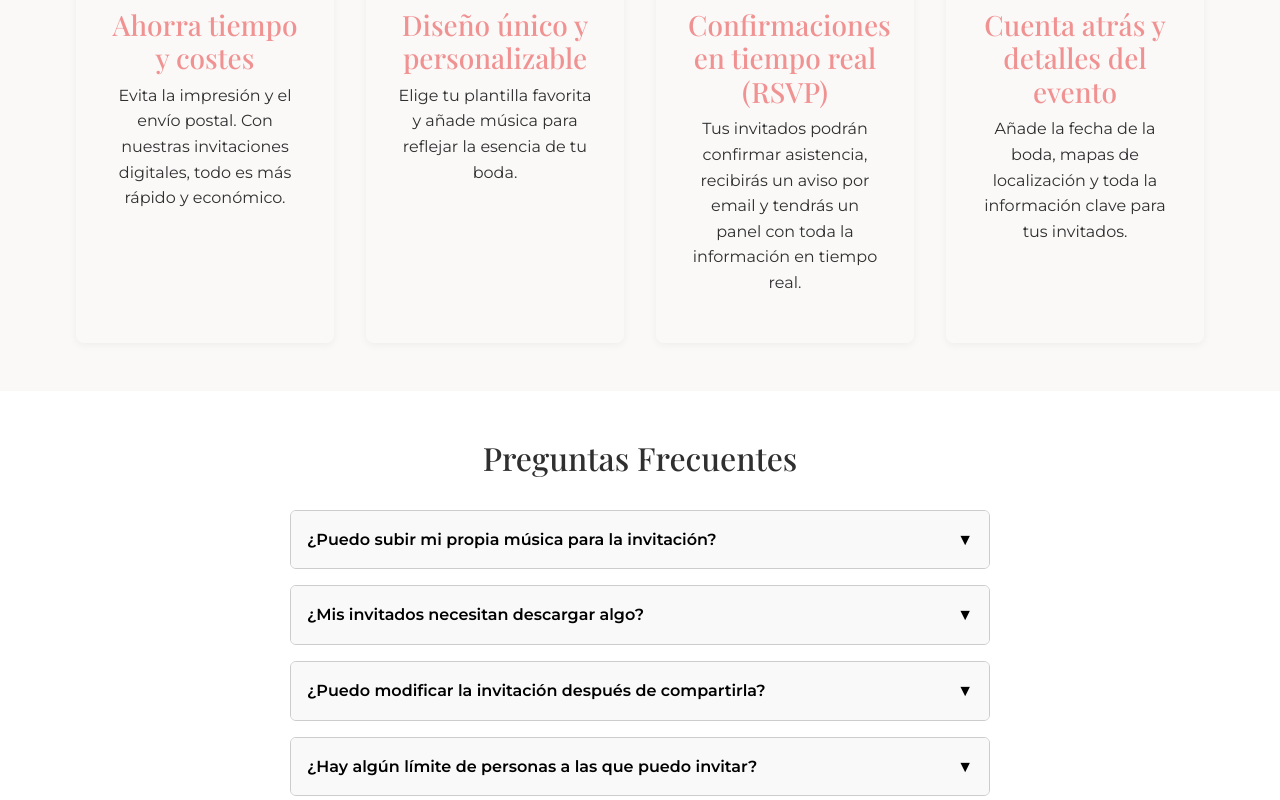
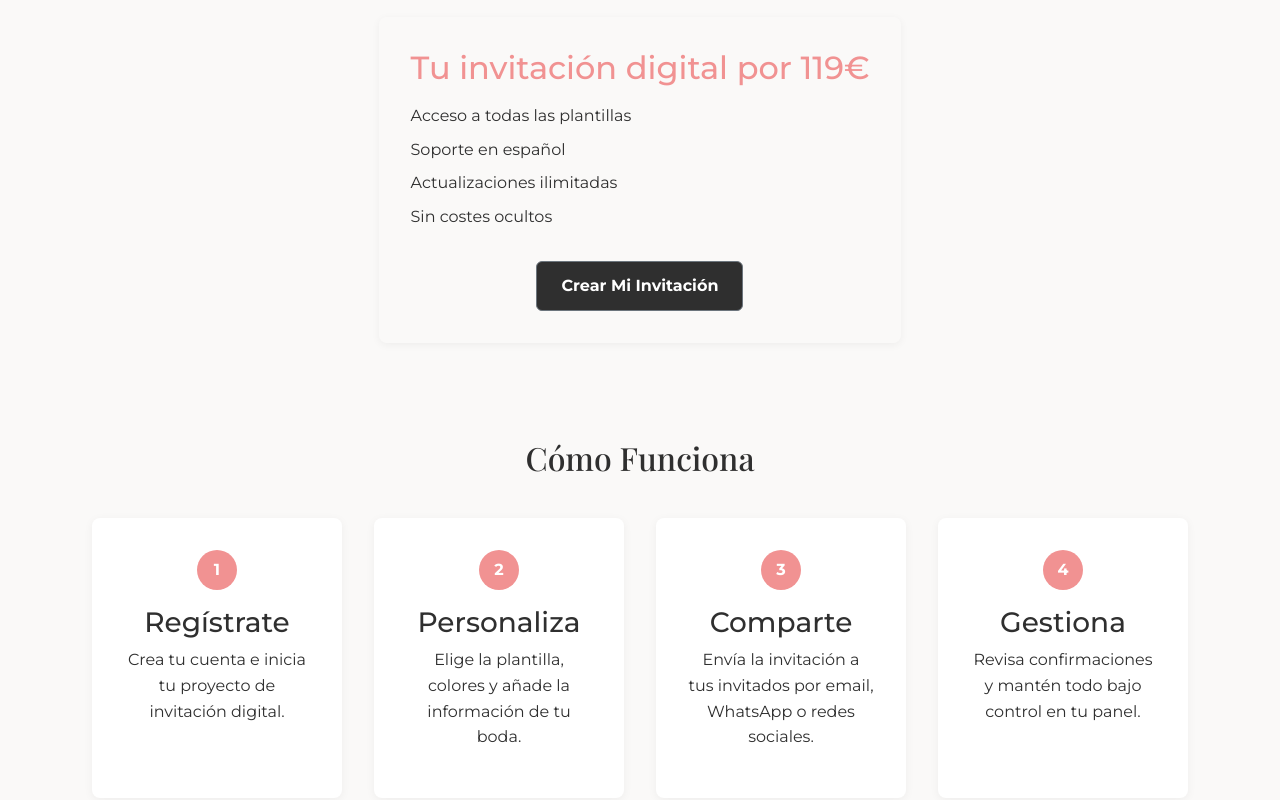
Before and after one commit to APAInsular/invited-front, a React (Create React App) app: page / in a window 1280 px wide. Shown: the part 1420-2220 px from the top of the page. Built offline with nearby package versions, Linux system fonts and the light colour scheme; no server answers; a web font is replaced by a local one.

Commit message:
cambio logo

```diff
--- a/src/pages/LandingPage.jsx
+++ b/src/pages/LandingPage.jsx
@@ -190,24 +190,6 @@ const LandingPage = () => {
                     </div>
                 </section>
             </>
-
-            {/* PRECIO */}
-            <section id="precio" className="precio">
-                <div className="container">
-                    <h2>Plan Único</h2>
-                    <div className="precio-card">
-                        <h3>Tu invitación digital por 119€</h3>
-                        <ul>
-                            <li>Acceso a todas las plantillas</li>
-                            <li>Soporte en español</li>
-                            <li>Actualizaciones ilimitadas</li>
-                            <li>Sin costes ocultos</li>
-                        </ul>
-                        <a href="#registro" className="btn btn-secondary">Crear Mi Invitación</a>
-                    </div>
-                </div>
-            </section>
-
             {/* BENEFICIOS / VENTAJAS */}
             <section id="beneficios" className="beneficios">
                 <div className="container">
@@ -228,6 +210,51 @@ const LandingPage = () => {
                         <div className="beneficio-item">
                             <h3>Cuenta atrás y detalles del evento</h3>
                             <p>Añade la fecha de la boda, mapas de localización y toda la información clave para tus invitados.</p>
+                        </div>
+                    </div>
+                </div>
+            </section>
+
+            {/* PRECIO */}
+            <section id="precio" className="precio">
+                <div className="container">
+                    <h2>Plan Único</h2>
+                    <div className="precio-card">
+                        <h3>Tu invitación digital por 119€</h3>
+                        <ul>
+                            <li>Acceso a todas las plantillas</li>
+                            <li>Soporte en español</li>
+                            <li>Actualizaciones ilimitadas</li>
+                            <li>Sin costes ocultos</li>
+                        </ul>
+                        <a href="#registro" className="btn btn-secondary">Crear Mi Invitación</a>
+                    </div>
+                </div>
+            </section>
+
+            <section id="como-funciona" className="como-funciona">
+                <div className="container">
+                    <h2>Cómo Funciona</h2>
+                    <div className="pasos">
+                        <div className="paso">
+                            <span>1</span>
+                            <h3>Regístrate</h3>
+                            <p>Crea tu cuenta e inicia tu proyecto de invitación digital.</p>
+                        </div>
+                        <div className="paso">
+                            <span>2</span>
+                            <h3>Personaliza</h3>
+                            <p>Elige la plantilla, colores y añade la información de tu boda.</p>
+                        </div>
+                        <div className="paso">
+                            <span>3</span>
+                            <h3>Comparte</h3>
+                            <p>Envía la invitación a tus invitados por email, WhatsApp o redes sociales.</p>
+                        </div>
+                        <div className="paso">
+                            <span>4</span>
+                            <h3>Gestiona</h3>
+                            <p>Revisa confirmaciones y mantén todo bajo control en tu panel.</p>
                         </div>
                     </div>
                 </div>
--- a/src/templates/styles/LandingPage.css
+++ b/src/templates/styles/LandingPage.css
@@ -452,7 +452,6 @@ body {
 
 .faq {
     padding: 3rem 0;
-    background-color: #fff;
     /* Ajusta a tu color preferido */
     text-align: center;
 }
```
Also changed, not shown: src/Images/Logo_Invited_SinFondo.png.
